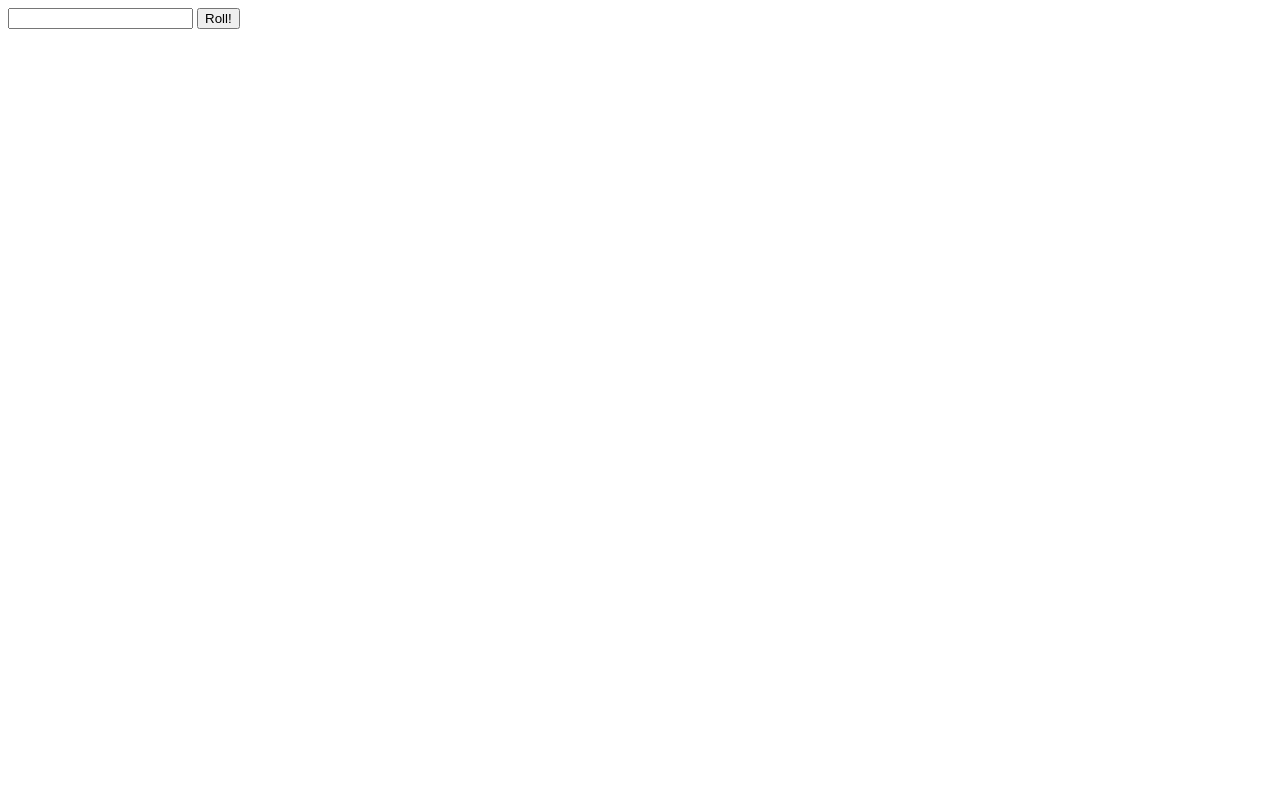
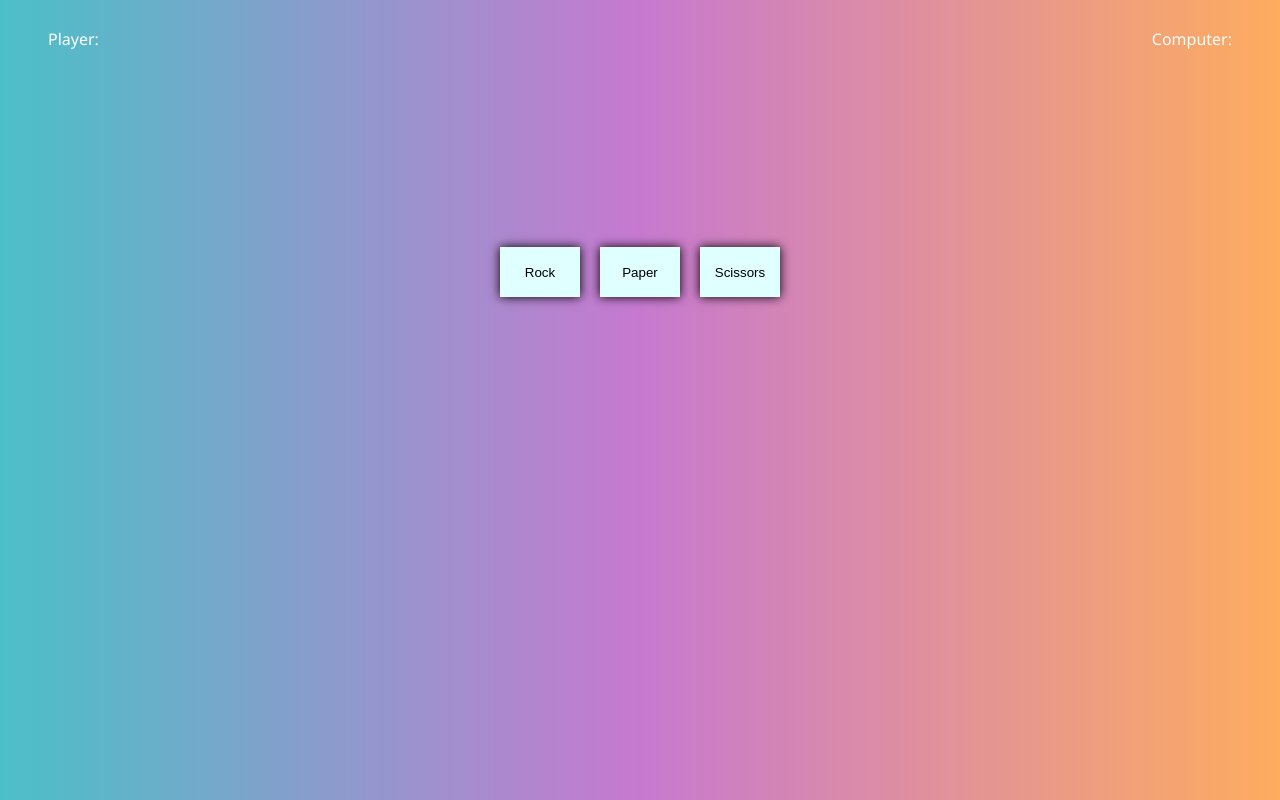
Before and after one commit to danielbauer1860/rock-paper-scissors, a plain HTML site: page index.html in a window 1280 px wide. Drawn offline with Linux system fonts and the light colour scheme.

Commit message:
changed input from text field to buttons; changed the website into a very basic grid layout and added some more styling

```diff
--- a/index.html
+++ b/index.html
@@ -4,14 +4,35 @@
     <meta charset="UTF-8">
     <meta name="viewport" content="width=device-width, initial-scale=1.0">
     <title>Rock Paper Scissors!</title>
+    <link rel="stylesheet" href="styles.css">
 </head>
 <body>
-    <label for="input">
-        <input name="input" id="playerPicker" type="text">
-    </label>
-    <button id="roll">
-        Roll!
+   <div class="container">
+       <div class="scoreDisplay" id="playerScore">
+            Player:
+       </div>
+
+       <div class="scoreDisplay" id="compScore">
+            Computer:
+    </div>
+   <div class="selectionContainer">
+    <button class="selectionButton" id="rock">
+        Rock
     </button>
+    <button class="selectionButton" id="paper">
+        Paper
+    </button>
+    <button class="selectionButton" id="scissors">
+        Scissors
+    </button>
+</div>
+<div class="messages">
+    <p id="resultMessage">
+
+    </p>
+    <p id="gameOverMessage"></p>
+    </div>
+</div>
 </body>
 <script src="scripts.js"></script>
 </html>
--- a/scripts.js
+++ b/scripts.js
@@ -1,25 +1,57 @@
-const roll = document.getElementById("roll");
-const playerPicker = document.getElementById("playerPicker");
+const rockButton = document.getElementById("rock");
+const paperButton = document.getElementById("paper");
+const scissorsButton = document.getElementById("scissors");
+const resultMessage = document.getElementById("resultMessage");
+const gameOverMessage = document.getElementById("gameOverMessage");
+const playerScoreDisplay = document.getElementById("playerScore");
+const compScoreDisplay = document.getElementById("compScore");
 let playerSelection;
 let computerSelection;
 let playerScore = 0;
 let computerScore = 0;
 
-roll.onclick = function () {
-    game()
+rockButton.onclick = function () {
+    game("rock");
     if (playerScore == 5 | computerScore == 5) {
-        console.log(gameOver());
+        gameOverMessage.innerText = gameOver();
         reset();
+    }else {
+        gameOverMessage.innerText ="";
     }
 }
 
-function game() {
-    playerSelection = playerPicker.value;
+paperButton.onclick = function () {
+    game("paper");
+    if (playerScore == 5 | computerScore == 5) {
+        gameOverMessage.innerText = gameOver();
+        reset();
+    } else {
+        gameOverMessage.innerText ="";
+    }
+}
+
+
+scissorsButton.onclick = function () {
+    game("scissors");
+    if (playerScore == 5 | computerScore == 5) {
+        gameOverMessage.innerText = gameOver();
+        reset();
+    } else {
+        gameOverMessage.innerText ="";
+    }
+}
+
+function game(playerSelection) {
     computerSelection = computerPlay();
-    console.log("Player selected " + playerSelection.toLowerCase());
-    console.log("Computer selected " + computerSelection);
-    console.log(playRound(playerSelection, computerSelection));
-    console.log ("Player: " + playerScore + " Computer: "+ computerScore);
+    resultMessage.innerText = `Player selected ${playerSelection.toLowerCase()}
+    Computer selected  ${computerSelection}
+${playRound(playerSelection, computerSelection)}`;
+    updateScore();
+}
+
+function updateScore(){
+    playerScoreDisplay.innerText = "Player: " + playerScore;
+    compScoreDisplay.innerText = "Computer: " + computerScore;
 }
 
 function reset() {
@@ -49,7 +81,7 @@ function computerPlay (){
 
 function playRound (playerSelection, computerSelection) {
     if (playerSelection.toLowerCase() == computerSelection){
-        return "It's a tie";
+        return "It's a tie!";
     }
     else if (playerSelection.toLowerCase() == "scissors" & computerSelection == "rock") {
         computerScore++;
--- a/styles.css
+++ b/styles.css
@@ -0,0 +1,73 @@
+@import url('https://fonts.googleapis.com/css2?family=Noto+Sans&display=swap');
+
+body {
+    background: #FEAC5E;  /* fallback for old browsers */
+    background: -webkit-linear-gradient(to right, #4BC0C8, #C779D0, #FEAC5E);  /* Chrome 10-25, Safari 5.1-6 */
+    background: linear-gradient(to right, #4BC0C8, #C779D0, #FEAC5E); /* W3C, IE 10+/ Edge, Firefox 16+, Chrome 26+, Opera 12+, Safari 7+ */
+    color: white;
+    font-family: 'Noto Sans', sans-serif;
+}
+.container {
+    display: grid;
+    grid-template-columns: 1fr 1fr 1fr;
+    grid-template-rows: 1fr 1fr 1fr;
+    grid-template-areas:
+    "playerScore . compScore"
+    ". selectionContainer ."
+    ". messages ."
+    ;
+}
+
+.selectionContainer {
+    grid-area: selectionContainer;
+    display:flex;
+    justify-content: center;
+}
+
+.selectionButton {
+    height: 50px;
+    width: 80px;
+    background-color: lightcyan;
+    color: black;
+    border-width: 0px;
+    box-shadow: 0 0 10px  black;
+    margin: 10px;
+    align-self: center;
+}
+
+.selectionButton:hover {
+    margin: 0px;
+    height: 60px;
+    width: 100px;
+    background-color: lightskyblue;
+}
+
+#playerScore {
+    grid-area: playerScore;
+    text-align: start;
+    margin-left: 40px;
+    margin-top: 20px;
+}
+
+#compScore {
+    grid-area: compScore;
+    text-align: end;
+    margin-right: 40px;
+    margin-top: 20px;
+}
+
+.messages {
+    grid-area: messages;
+}
+
+#resultMessage {
+    height: 50px;
+    text-align: center;
+
+}
+
+#gameOverMessage {
+    height: 50px;
+    text-align: center;
+    font-size: 30px;
+}
```
Also changed, not shown: resources/cool-background.png (added).
